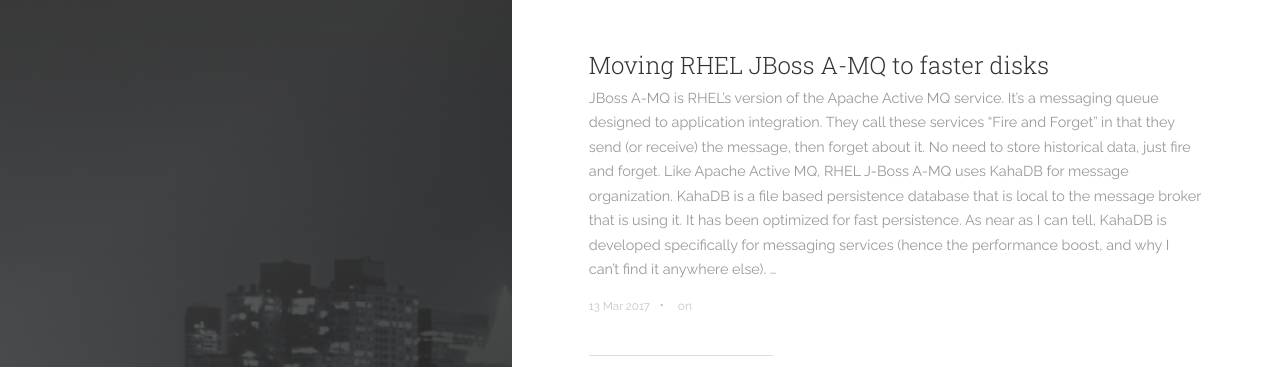
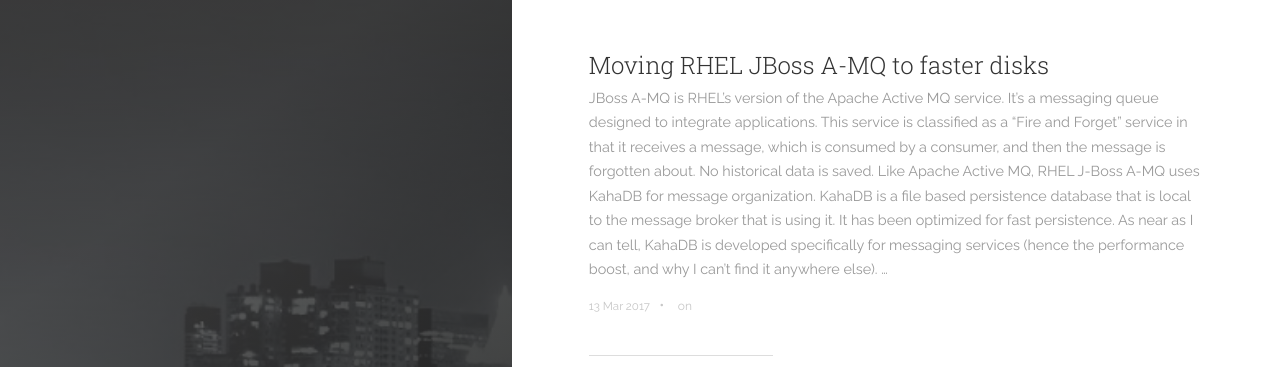
Before and after one commit to mfiebelkorn/mfiebelkorn.github.io, a Jekyll site: the page built from index.html, in a window 1280 px wide and 1180 px high. Shown: the top 367 px of the window. Built offline with Jekyll 4.4.1, drawn with Linux system fonts in a browser that asks for light colours; nearby versions of some CDN libraries; the list of posts is cut into pages by our own code.

Commit message:
Update 2017-03-13-Moving-RHEL-AMQ-to-Faster-Disks.md

```diff
--- a/_posts/2017-03-13-Moving-RHEL-AMQ-to-Faster-Disks.md
+++ b/_posts/2017-03-13-Moving-RHEL-AMQ-to-Faster-Disks.md
@@ -6,12 +6,14 @@ comments: false
 modified: 2017-03-13
 ---
 
-JBoss A-MQ is RHEL's version of the Apache Active MQ service. It's a messaging queue designed to application integration. They call these services "Fire and Forget" in that they send (or receive) the message, then forget about it. No need to store historical data, just fire and forget. Like Apache Active MQ, RHEL J-Boss A-MQ uses KahaDB for message organization. KahaDB is a file based persistence database that is local to the message broker that is using it. It has been optimized for fast persistence. As near as I can tell, KahaDB is developed specifically for messaging services (hence the performance boost, and why I can't find it anywhere else).
+JBoss A-MQ is RHEL's version of the Apache Active MQ service. It's a messaging queue designed to integrate applications. This service is classified as a "Fire and Forget" service in that it receives a message, which is consumed by a consumer, and then the message is forgotten about. No historical data is saved. Like Apache Active MQ, RHEL J-Boss A-MQ uses KahaDB for message organization. KahaDB is a file based persistence database that is local to the message broker that is using it. It has been optimized for fast persistence. As near as I can tell, KahaDB is developed specifically for messaging services (hence the performance boost, and why I can't find it anywhere else).
 
 ## Underlying Drive Configuration
-I didn't get too carried away with drive optimization, albeit I read more than one blog about people getting down into the nitty gritty details of performance tweaking and optimizing (FS Optimization and benchmarking IOPs etc.). I did however macro manage the disk performance of disk this service runs on as it is a vital piece of our architecture.
-We started with a single drive with RHEL installed and AMQ running under a home profile. Our performance team located a bottle neck in disk utilization, so we made a change. We attached four HDDs, striped them with LVM, mounted them under /data, then ran the amq service from this location. To anyone not familiar with this process, it might sound very complicated - it's not!
-LVM (Comes out of the box with RHEL) makes disk striping and other activites in the like very simple. The only confusing part when starting with LVM is getting used to the abstract architecture that it operates on. Here's a picture from RHEL documentation:
+I read more than one blog about people getting down into the micro details of performance tweaking and optimizing (FS Optimization and benchmarking IOPs etc.). I didn't get that carried away, there was no need. I focused ont the macro changes we could make to increase the disk performance of this service as it is was a vital piece of our architecture.
+
+We started with a single drive with RHEL installed and AMQ running under a home profile. Our performance team located a bottle neck in disk utilization, so we made a change; We attached four HDDs, striped and mounted them under /data, then ran the amq service from this location. To anyone not familiar with this process, it might sound very complicated - it's not!
+
+LVM (which comes standard with RHEL) makes disk striping and other activites in the like, very simple. The most confusing concept to me, when getting starting with LVM was getting used to the abstract architecture that it operates on. Enter a helpful picture:
 
 ![LVMArchitecture](/images/LVMArchitecture.png)
 
```
